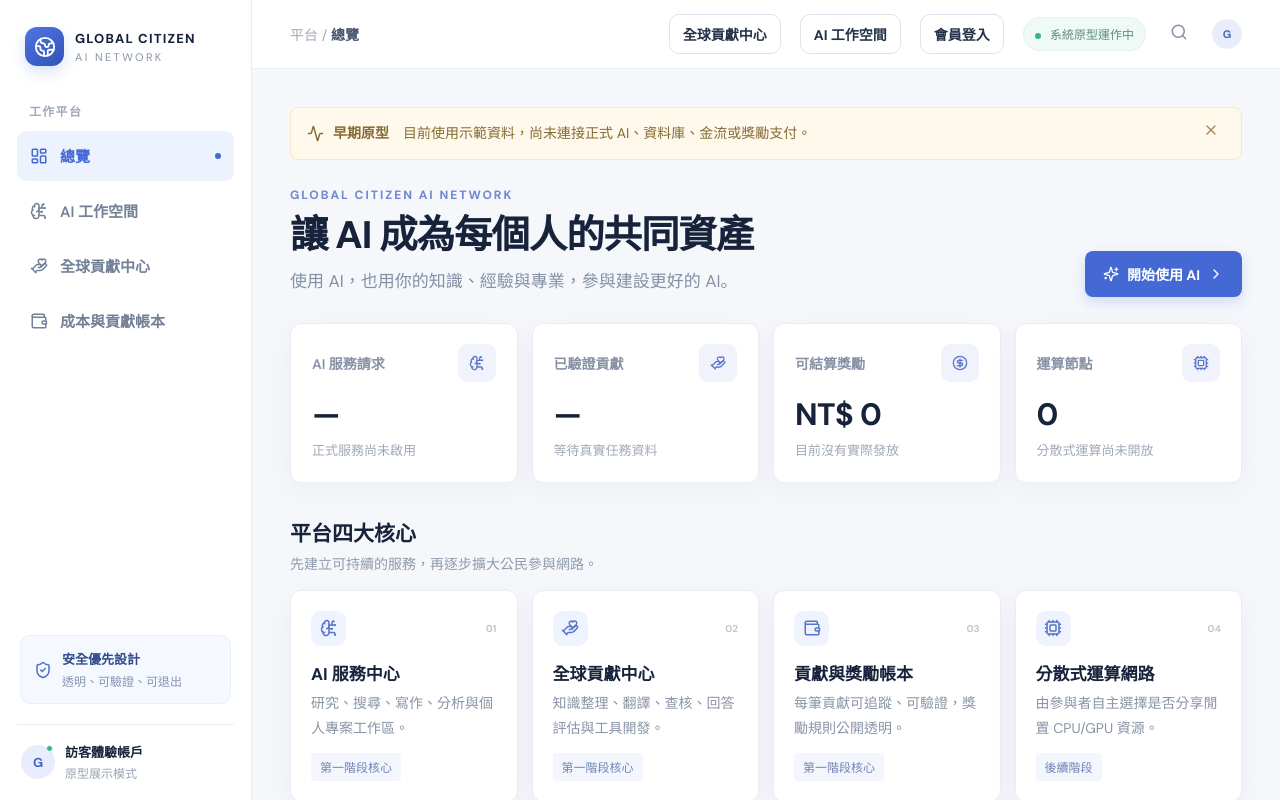
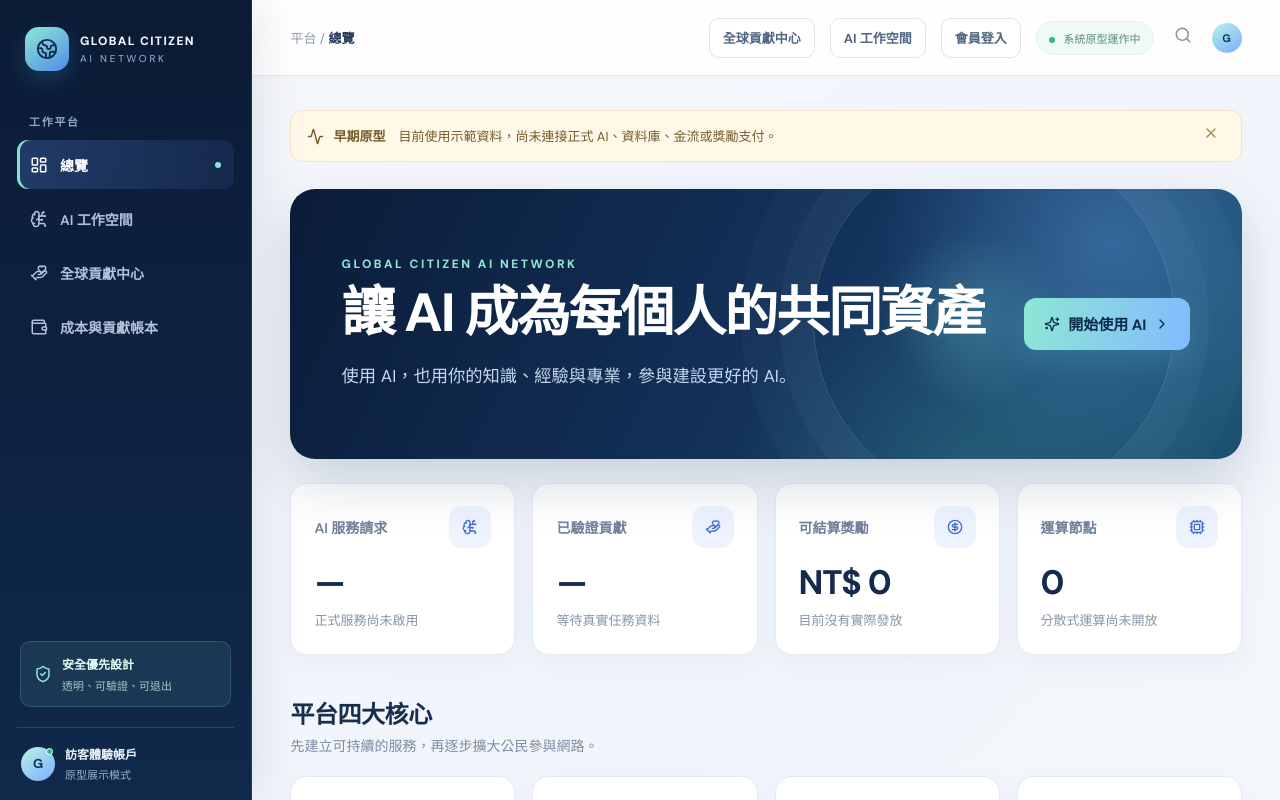
Before and after one commit to X84657465/global-citizen-ai-network, a Next.js app: page / in a window 1280 px wide. Shown: the top 800 px of the page. Built offline with nearby package versions, Linux system fonts and the light colour scheme.

Commit message:
Polish GCAN homepage visual system and responsive hierarchy

```diff
--- a/app/globals.css
+++ b/app/globals.css
@@ -148,3 +148,39 @@
   .shell .metric-card > strong { font-size: 23px; }
   .shell .top-actions .login-link { padding: 0 7px; font-size: 11px; }
 }
+
+/* GCAN visual refresh 0.1.2 — stronger hierarchy, contrast and product-grade surfaces */
+:root{--bg:#f3f6fb;--surface:#fff;--ink:#14233d;--muted:#71819b;--line:#e4eaf3;--blue:#315fcb;--blue-dark:#214aa8;--blue-pale:#edf3ff;--green:#159b83;--shadow:0 14px 36px rgba(23,43,78,.07)}
+html,body{background:#f3f6fb}.shell{background:linear-gradient(135deg,#f5f7fb 0%,#f1f5fb 48%,#f7f9fc 100%)}
+.shell .sidebar{background:linear-gradient(180deg,#0b1b35 0%,#10294b 100%);border-right:1px solid rgba(255,255,255,.08);color:#eaf2ff;box-shadow:12px 0 40px rgba(8,24,49,.08)}
+.shell .brand{padding:0 8px 42px}.shell .brand-mark{width:44px;height:44px;border-radius:14px;background:linear-gradient(145deg,#8ce8d5,#4f8de8);color:#102b4a;box-shadow:0 8px 24px rgba(80,169,220,.22)}
+.shell .brand strong{color:#f4f8ff;font-size:12px;letter-spacing:1.35px}.shell .brand span{color:#9eb5d4;font-size:10px;letter-spacing:2.8px}
+.shell .workspace-label{color:#8da5c7;font-size:11px;letter-spacing:1.7px}.shell .nav-item{min-height:49px;color:#b2c2d9;font-size:14px;border-radius:11px}.shell .nav-item:hover{background:rgba(255,255,255,.075);color:#fff}
+.shell .nav-item.active{background:linear-gradient(100deg,rgba(105,151,255,.24),rgba(105,151,255,.09));color:#fff;box-shadow:inset 3px 0 #82e4d2}.shell .nav-dot{background:#8ce8d5}
+.shell .secure-card{background:rgba(140,232,213,.09);border:1px solid rgba(140,232,213,.16);color:#8ce8d5}.shell .secure-card b{color:#e2fff8;font-size:12px}.shell .secure-card span{color:#a6c7c9;font-size:11px}
+.shell .profile{border-color:rgba(255,255,255,.12)}.shell .profile b{color:#edf4ff;font-size:12px}.shell .profile span{color:#9bb0cb;font-size:11px}.shell .avatar{background:linear-gradient(145deg,#b7f3e5,#7baeff);color:#15365d}
+.shell .topbar{height:76px;padding-inline:clamp(22px,3vw,48px);background:rgba(255,255,255,.88);backdrop-filter:blur(16px);border-bottom:1px solid rgba(220,229,241,.8)}
+.shell .breadcrumb{font-size:13px;color:#8b99ae}.shell .breadcrumb b{color:#263c5d}.shell .top-actions{gap:15px}.shell .login-link{color:#526783;font-size:13px;font-weight:650;text-decoration:none}.shell .login-link:hover{color:#315fcb}.shell .status-pill{font-size:11px;padding:8px 12px}
+.shell .content{max-width:1500px;padding:34px clamp(22px,3vw,48px) 28px}.shell .prototype-notice{border-radius:12px;padding:13px 16px;font-size:13px;background:#fff8e9;border-color:#f2e4c5;color:#765d2b}
+.shell .page-heading{margin:10px 0 28px}
+.shell .content:has(.pillar-grid) .page-heading{position:relative;isolation:isolate;overflow:hidden;min-height:270px;padding:clamp(30px,4vw,54px);border-radius:25px;margin:12px 0 24px;align-items:center;background:radial-gradient(circle at 86% 20%,rgba(111,178,255,.34),transparent 27%),radial-gradient(circle at 72% 110%,rgba(101,230,203,.18),transparent 33%),linear-gradient(116deg,#0b1c38 0%,#14345e 58%,#1b5272 100%);box-shadow:0 24px 54px rgba(16,42,78,.18)}
+.shell .content:has(.pillar-grid) .page-heading:after{content:"";position:absolute;z-index:-1;width:360px;height:360px;right:7%;top:-48px;border-radius:50%;border:1px solid rgba(190,229,255,.18);box-shadow:0 0 0 34px rgba(190,229,255,.035),0 0 0 72px rgba(190,229,255,.025)}
+.shell .content:has(.pillar-grid) .page-heading:before{content:"";position:absolute;z-index:-1;width:180px;height:180px;right:19%;top:38px;border-radius:50%;background:radial-gradient(circle,rgba(128,221,218,.2),transparent 70%)}
+.shell .content:has(.pillar-grid) .eyebrow{color:#8de7d4;font-size:12px;letter-spacing:2.5px}.shell .content:has(.pillar-grid) .page-heading h1{max-width:760px;color:#fff;font-size:clamp(36px,4.2vw,58px);letter-spacing:-1.8px;line-height:1.2;text-wrap:balance}
+.shell .content:has(.pillar-grid) .page-heading p{max-width:650px;color:#c5d8ef;font-size:clamp(16px,1.35vw,19px);line-height:1.85;margin-top:16px}
+.shell .content:has(.pillar-grid) .primary-button{position:relative;z-index:1;min-height:52px;padding:14px 20px;border-radius:12px;background:linear-gradient(100deg,#8de7d4,#83baff);color:#0d2a4b;font-size:15px;box-shadow:0 12px 28px rgba(87,185,202,.22)}
+.shell .content:has(.pillar-grid) .primary-button:hover{filter:brightness(1.06);transform:translateY(-1px)}
+.shell .metric-grid{gap:17px;margin-bottom:40px}.shell .metric-card{border:1px solid #e5ebf4;border-radius:17px;padding:22px 23px;box-shadow:0 10px 28px rgba(28,49,82,.045);transition:transform .18s ease,box-shadow .18s ease}
+.shell .metric-card:hover,.shell .pillar-card:hover{transform:translateY(-3px);box-shadow:0 18px 38px rgba(28,49,82,.09)}
+.shell .metric-top{color:#70819c;font-size:14px}.shell .metric-icon{width:42px;height:42px;border-radius:13px;background:#edf3ff;color:#426bd0}.shell .metric-card>strong{color:#152b4b;font-size:34px;letter-spacing:-1px}.shell .metric-card small{color:#8796aa;font-size:13px}
+.shell .section-heading{margin-bottom:18px}.shell .section-heading h2,.shell .task-toolbar h2{color:#182e4c;font-size:24px;letter-spacing:-.45px}.shell .section-heading p,.shell .task-toolbar p{color:#7d8da4;font-size:14px}
+.shell .pillar-grid{gap:17px}.shell .pillar-card{min-height:220px;padding:23px;border-radius:17px;border:1px solid #e5ebf4;box-shadow:0 10px 28px rgba(28,49,82,.045);transition:transform .18s ease,box-shadow .18s ease}
+.shell .pillar-icon{width:46px;height:46px;border-radius:14px;background:linear-gradient(145deg,#edf4ff,#e6faf6);color:#3568c6}.shell .pillar-card h3{color:#193452;font-size:19px;margin-top:18px}.shell .pillar-card p{color:#71839c;font-size:14px;line-height:1.85;min-height:52px}.shell .pillar-tag{background:#eef8f6;color:#268c78;border-radius:20px;font-size:12px;padding:6px 10px}
+.shell .bottom-grid{gap:17px;margin-top:20px}.shell .panel{border:1px solid #e5ebf4;border-radius:17px;padding:24px;box-shadow:0 10px 28px rgba(28,49,82,.04)}.shell .panel-title h3,.shell .panel h3{color:#1b3454;font-size:18px}.shell .panel-title p{color:#8291a6;font-size:13px}
+.shell .milestone{padding:15px 0}.shell .milestone b{color:#29415f;font-size:14px}.shell .milestone p{color:#8796a9;font-size:12px}.shell .principles li{color:#526781;font-size:14px;gap:11px}.shell .subtle-label{border-radius:20px;padding:7px 11px;font-size:12px}
+.shell .chat-panel,.shell .task-list,.shell .formula-card{border-radius:16px;border-color:#e4ebf4;box-shadow:0 10px 28px rgba(28,49,82,.045)}.shell .chat-header{min-height:76px}.shell .message{font-size:15px;line-height:1.9}.shell .chat-input textarea{font-size:15px}
+.shell .info-row b,.shell .cost-note b{font-size:14px}.shell .info-row p,.shell .cost-note p{font-size:13px;line-height:1.8}.shell .task-row{padding:20px}.shell .task-main>b{font-size:16px}.shell .task-meta{font-size:13px}.shell .task-reward b{font-size:17px}.shell .outline-button,.shell .muted-button{min-height:42px;font-size:13px;padding:10px 15px}.shell .review-note{font-size:14px}
+.shell .ledger-table-head,.shell .ledger-table-row{font-size:13px}.shell .ledger-table-row b{font-size:14px}.shell .formula-card{padding:20px}.shell .formula-card span{font-size:13px}.shell .formula-card b{font-size:15px}.shell footer{color:#8a98ad;font-size:13px;padding-top:34px}
+@media(max-width:1150px){.shell .content:has(.pillar-grid) .page-heading{min-height:240px}.shell .content:has(.pillar-grid) .page-heading h1{font-size:clamp(34px,5vw,48px)}}
+@media(max-width:760px){.shell .topbar{height:64px}.shell .content{padding:22px 16px 20px}.shell .content:has(.pillar-grid) .page-heading{min-height:auto;padding:28px 23px;border-radius:19px}.shell .content:has(.pillar-grid) .page-heading:after{width:190px;height:190px;right:-76px;top:-22px}.shell .content:has(.pillar-grid) .page-heading h1{font-size:clamp(31px,8vw,40px);letter-spacing:-1px}.shell .content:has(.pillar-grid) .page-heading p{font-size:15px;line-height:1.8}.shell .content:has(.pillar-grid) .primary-button{min-height:47px;font-size:14px}.shell .metric-grid{gap:10px;margin-bottom:27px}.shell .metric-card{padding:15px;border-radius:13px}.shell .metric-top{font-size:12px}.shell .metric-card>strong{font-size:clamp(23px,6vw,30px)}.shell .metric-card small{font-size:11px;line-height:1.55}.shell .pillar-grid{gap:10px}.shell .pillar-card{min-height:190px;padding:16px;border-radius:13px}.shell .pillar-card h3{font-size:16px}.shell .pillar-card p{font-size:13px;line-height:1.75}.shell .bottom-grid{gap:12px}.shell .panel{padding:17px;border-radius:13px}.shell .panel-title h3,.shell .panel h3{font-size:16px}.shell .principles li{font-size:12px}.shell .task-row{padding:14px 11px}.shell .task-main>b{font-size:14px}.shell .task-meta{font-size:11px}.shell .review-note{font-size:12px}.shell footer{font-size:11px}}
+@media(prefers-reduced-motion:reduce){.shell .metric-card,.shell .pillar-card,.shell .primary-button{transition:none}}
```
